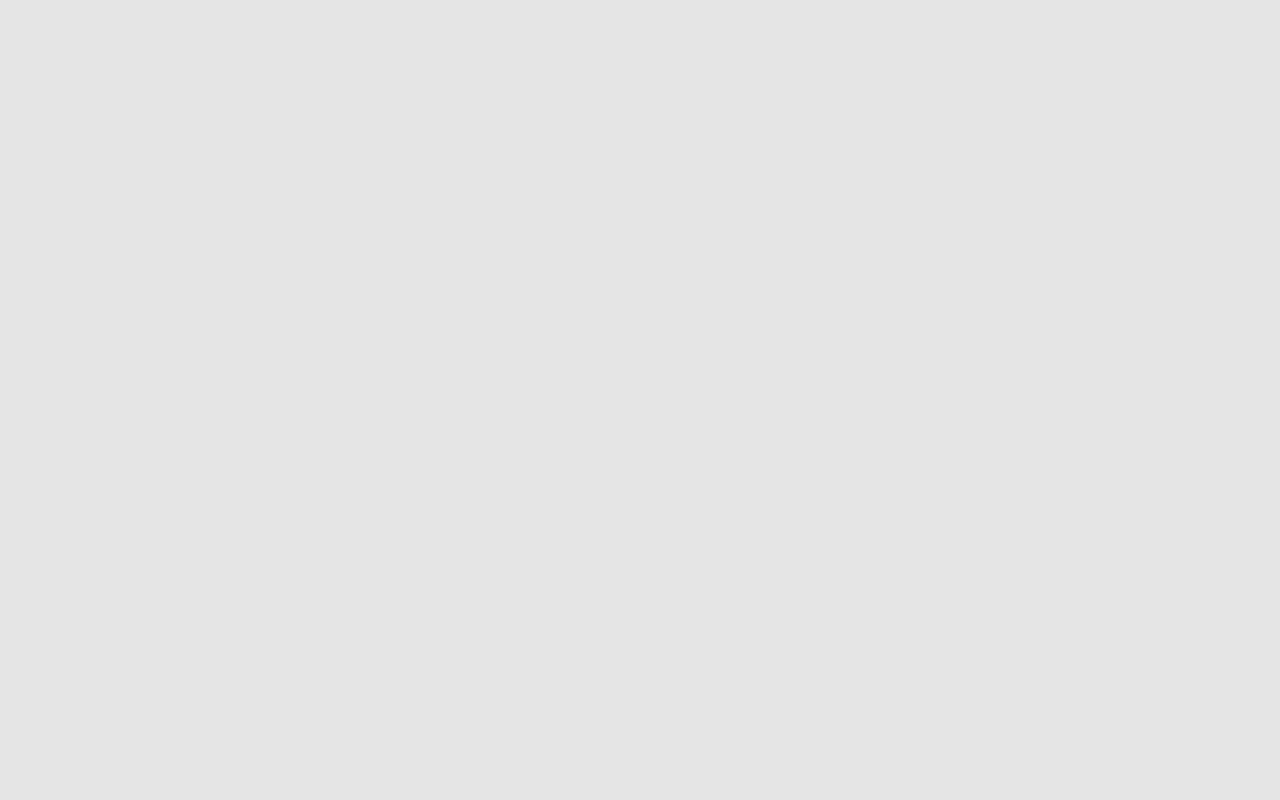
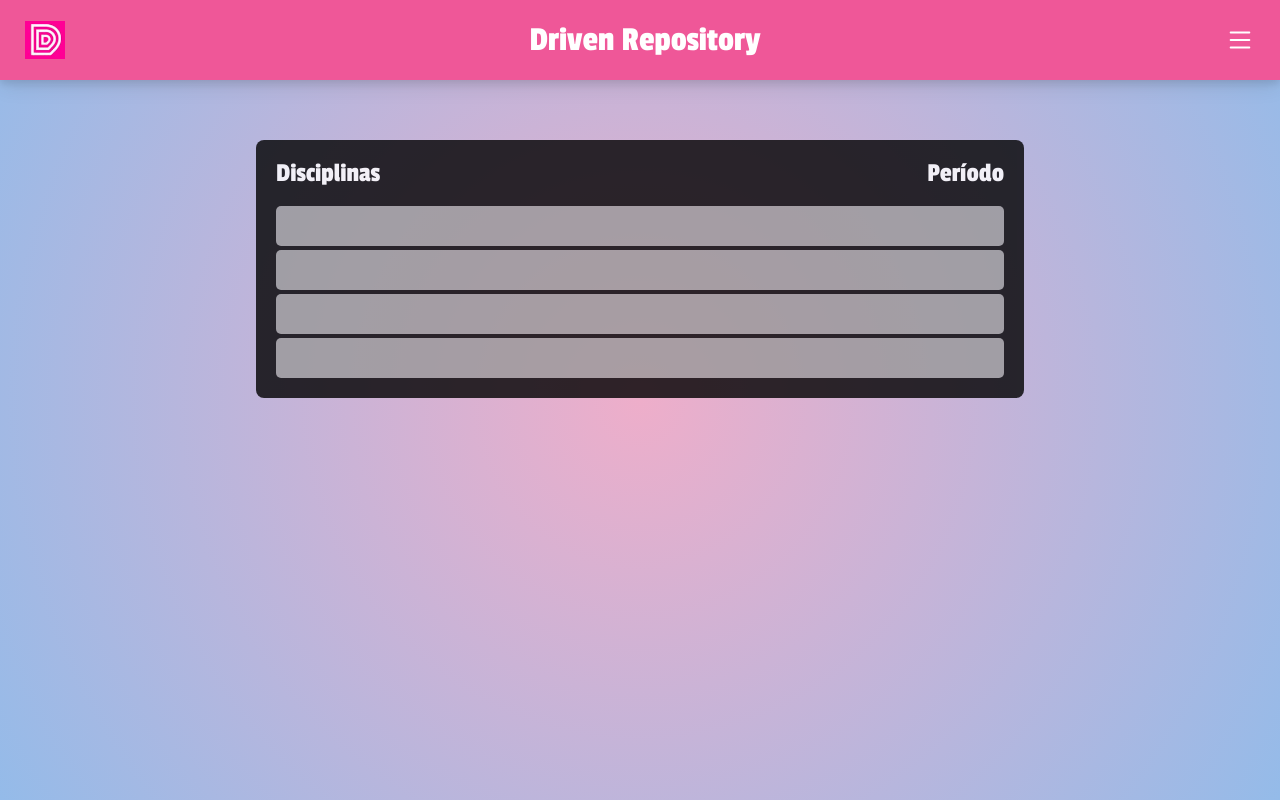
Before and after one commit to jotabraga/examdrive-frontend, a React (Create React App) app: page /subjects in a window 1280 px wide. Built offline with nearby package versions, Linux system fonts and the light colour scheme.

Commit message:
Subjects page done

```diff
--- a/public/index.html
+++ b/public/index.html
@@ -4,7 +4,7 @@
     <meta charset="utf-8" />
     <meta name="viewport" content="width=device-width, initial-scale=1" />
     <link rel="preconnect" href="https://fonts.gstatic.com">
-    <link href="https://fonts.googleapis.com/css2?family=Lato:wght@300;400;700&family=Oswald:wght@700&family=Passion+One:wght@700&display=swap" rel="stylesheet">
+    <link href="https://fonts.googleapis.com/css2?family=Lato:wght@300;400;700&family=Oswald:wght@700&family=Passion+One:wght@400;700&display=swap" rel="stylesheet">
     <title>React App</title>
   </head>
   <body>
--- a/src/App.js
+++ b/src/App.js
@@ -1,6 +1,7 @@
 import { BrowserRouter, Route, Switch } from "react-router-dom";
 import MainPage from "./components/main-page/MainPage";
 import GlobalStyles from "./styles/GlobalStyles";
+import SubjectsPage from "./components/subjects-page/SubjectsPage";
 
 export default function App() {
 
@@ -13,6 +14,8 @@ export default function App() {
 
           <Route path="/" exact component={MainPage}></Route>
 
+          <Route path="/subjects" exact component={SubjectsPage}></Route>
+
       </Switch>
 
     </BrowserRouter>
--- /dev/null
+++ b/src/components/DataInfo/DataInfo.js
@@ -0,0 +1,48 @@
+import { Link } from "react-router-dom";
+import styled from "styled-components";
+
+export default function DataInfo(props){
+
+    const {id, name, period} = props;
+
+    return(
+
+        <Link to={`/subject-tests/${id}`}>
+            <InfoBox>
+                <TestRow>
+                    <div>
+                        <h1>{name}</h1>
+                    </div>
+                    <div>
+                        <h1>{period}</h1>
+                    </div>
+                </TestRow>
+            </InfoBox>
+        </Link>
+    );
+}
+
+const InfoBox = styled.div`
+    width: 100%;
+    display: flex;
+    justify-content: space-between;
+`;
+
+const TestRow = styled.div`
+    width: 100%;
+    background: #fff;
+    opacity: 0.6;
+    margin-top: 4px;
+    border-radius: 5px;
+    h1{
+        color: #000;
+    }
+    div{
+        width:auto;
+        line-height: 40px;
+        height: 40px;
+        margin-left: 10px;
+        margin-right: 10px;
+        min-width: 35px;
+    }
+`;
--- /dev/null
+++ b/src/components/PageContainer/PageContainer.js
@@ -0,0 +1,33 @@
+import styled from "styled-components";
+
+
+export default function PageContainer({ children }){
+    return(
+        <MainContainer>
+            <Content>{children}</Content>
+        </MainContainer>
+    );
+}
+
+const MainContainer = styled.div`
+    width: 100vw;
+    height: 100vh;
+    padding-top: 80px;
+    background: rgb(238,174,202);
+    background: radial-gradient(circle, rgba(238,174,202,1) 0%, rgba(148,187,233,1) 100%);
+`;
+
+const Content = styled.div`
+    position: relative;
+    width: 100%;
+    display: flex;
+    justify-content: center;
+    margin-top: 60px;
+
+    @media (max-width: 938px) {
+        width: 611px;
+    }
+    @media (max-width: 611px) {
+        width: 100vw;
+    }
+`;
--- a/src/components/header/DropdownMenu.js
+++ b/src/components/header/DropdownMenu.js
@@ -7,30 +7,29 @@ export default function DropdownMenu({isDropped, showDropdown}){
 
         <MenuContainer isEnabled={isDropped} onClick={showDropdown}>
             <StyledMenu >
-            <Link to="/disciplinas"><h2>Disciplinas</h2></Link>
-            <Link to="/professores"><h2>Professores</h2></Link>
-            <Link to="/periodos"><h2>Periodos</h2></Link>
+                <Link to="/subjects"><h2>Disciplinas</h2></Link>
+                <Link to="/professors"><h2>Professores</h2></Link>
+                <Link to="/periods"><h2>Períodos</h2></Link>
             </StyledMenu>
         </MenuContainer>
 
     );
 }
-
 const MenuContainer = styled.div`
     display: ${props => props.isEnabled ? "block" : "none"};
     position: fixed;
-    top: 72px;
+    top: 65px;
     left: 0;
     background: transparent;
     width: 100vw;
     height: auto;
+    z-index: 10;
 `
-
 const StyledMenu = styled.div`
     position: absolute;
     right: 0;
     width: 100vw;
-    height: 110px;
+    height: 120px;
     border-radius: 0 0 8px 8px;
     display: flex;
     align-items: center;
@@ -41,4 +40,7 @@ const StyledMenu = styled.div`
     font-family: "Lato";
     font-size: 20px;
     font-weight: bold;
+    h2: hover{
+        color: #000;
+    }
 `
--- a/src/components/header/Header.js
+++ b/src/components/header/Header.js
@@ -3,7 +3,6 @@ import Logotype from "../../assets/Logotype.png";
 import DropdownMenu from "./DropdownMenu";
 import { useState } from "react";
 import {BsList} from "react-icons/bs";
-
 
 export default function Header(){
 
@@ -20,19 +19,7 @@ export default function Header(){
                 <Title>Driven Repository</Title>
                 <BsList fontSize="30px"  onClick={showDropdown} />
             </StyledHeader>
-
             <DropdownMenu isDropped={isDropped} showDropdown={showDropdown} />
-
-            <MainContainer>
-
-                <TestsOptions>
-
-
-                </TestsOptions>
-
-
-            </MainContainer>
-
         </>
     );
 }
@@ -61,38 +48,3 @@ const StyledHeader = styled.div`
     color: #fff;
     box-shadow: 0 4px 8px 0 rgba(0, 0, 0, 0.10), 0 6px 20px 0 rgba(0, 0, 0, 0.09);
 `
-
-const TestsOptions = styled.div`
-    display: flex;
-    flex-wrap: wrap;
-`;
-
-const MainContainer = styled.div`
-    background-image: url(https://dev.bravvo.me/brbauen/driven/wp-content/uploads/2021/07/image-75.jpg);
-    width: 100vw;
-    height: 100vh;
-    background-size: cover;
-    background-attachment: fixed;
-`
-
-// .btn {
-//     font-weight: 700;
-//     font-size: 18px;
-//     line-height: 120%;
-//     text-align: center;
-//     color: #FFF;
-//     background: #0F0F14;
-//     border-radius: 8px;
-//     border: 0;
-//     box-sizing: border-box;
-//     padding: 18px 60px;
-//     -webkit-transition: all 0.5s;
-//     -moz-transition: all 0.5s;
-//     transition: all 0.5s;
-// }
-
-// .btn:hover, .btn:focus {
-//     color: #FFF;
-//     background-color: #FA4098;
-//     border: 0;
-// }
--- a/src/components/main-page/MainPage.js
+++ b/src/components/main-page/MainPage.js
@@ -1,16 +1,104 @@
 import Header from "../header/Header";
-
+import styled from "styled-components";
+import { useHistory } from "react-router";
 
 export default function MainPage(){
 
+    const history = useHistory();
+
+    function listSubjects(){
+        history.push("/subjects");
+    }
+
+    function listProfessors(){
+        history.push("/professors");
+    }
+
+    function goToTestRegisterPage(){
+        history.push("/test-register");
+    }
+
     return(
+        <div>
 
-        <Header>
+            <Header />
 
-        </Header>
+            <MainContainer>
 
+                <TestsOptions>
 
+                    <PageServices>
+                        <h1>Consultar uma prova</h1>
+                        <ViewTest onClick={listSubjects}>Por disciplina</ViewTest>
+                        <ViewTest onClick={listProfessors}>Por professor</ViewTest>
+                    </PageServices>
 
+                    <PageServices>
+                        <h1>Ajude o acervo!</h1>
+                        <ViewTest onClick={goToTestRegisterPage}>Enviar prova</ViewTest>
+                    </PageServices>
+
+                </TestsOptions>
+
+            </MainContainer>
+
+        </div>
     );
+}
 
-}
+const TestsOptions = styled.div`
+    display: flex;
+    flex-wrap: wrap;
+    width: 100vw;
+    height: 100vh;
+    margin-top: 30px;
+    justify-content: space-evenly;
+    align-items: center;
+`;
+
+const MainContainer = styled.div`
+    background-image: url(https://dev.bravvo.me/brbauen/driven/wp-content/uploads/2021/07/image-75.jpg);
+    width: 100vw;
+    height: 100vh;
+    background-size: cover;
+    background-attachment: fixed;
+`;
+
+const PageServices = styled.div`
+    width: 300px;
+    height: 300px;
+    background: #000;
+    display: flex;
+    flex-direction: column;
+    justify-content: center;
+    align-items: center;
+    opacity: 0.92;
+    border-radius: 8px;
+    h1{
+        color: #fff;
+        font-size: 27px;
+        margin-bottom: 15px;
+        font-family: "Passion One";
+    }
+`;
+
+const ViewTest = styled.button`
+    font-weight: 700;
+    font-size: 18px;
+    margin-bottom: 10px;
+    width: 90%;
+    line-height: 100%;
+    text-align: center;
+    color: #FFF;
+    background: #0F0F14;
+    border-radius: 8px;
+    border: 0;
+    box-sizing: border-box;
+    padding: 18px 60px;
+    -webkit-transition: all 0.5s;
+    -moz-transition: all 0.5s;
+    transition: all 0.5s;
+    :hover{
+        background: #FA4098;
+    }
+`;
--- /dev/null
+++ b/src/components/subjects-page/SubjectsPage.js
@@ -0,0 +1,80 @@
+import Header from "../header/Header";
+import styled from "styled-components";
+import PageContainer from "../PageContainer/PageContainer";
+import DataInfo from "../DataInfo/DataInfo";
+
+export default function SubjectsPage(){
+
+    const subjects = [
+        {"id":1, "name":"Calculo","period":1},
+        {"id":2, "name":"Fisica","period":2},
+        {"id":3, "name":"Dinamica","period":1},
+        {"id":4, "name":"Magnetismo","period":4}
+    ]
+
+    return(
+        <div>
+            <Header />
+
+            <PageContainer>
+
+                {subjects.length === 0 ? (
+                    <NoSubjects>Erro ao carregar as provas, tente novamente!</NoSubjects>
+                ) : (
+
+                    <ContentBox>
+                        <div>
+                            <h1>Disciplinas</h1>
+                            <h1>Período</h1>
+                        </div>
+
+
+
+                        {subjects.map((subject) => (
+                            <DataInfo
+                                key={subject.id}
+                                name={subject.name}
+                                period={subject.period}
+                            />
+                        ))}
+                    </ContentBox>
+
+                )}
+
+            </PageContainer>
+
+        </div>
+
+    );
+}
+
+const NoSubjects = styled.h1`
+    font-family: "Lato";
+    font-size: 30px;
+    color: #fff;
+`
+
+const ContentBox = styled.div`
+    width: 60%;
+    padding:20px;
+    height: auto;
+    background: #000;
+    display: flex;
+    flex-direction: column;
+    justify-content: center;
+    align-items: space-between;
+    opacity: 0.8;
+    border-radius: 8px;
+    div{
+        width: 100%;
+        display: flex;
+        justify-content: space-between;
+    }
+    h1{
+        color: #fff;
+        font-size: 27px;
+        margin-bottom: 15px;
+        font-family: "Passion One";
+        font-weight: 400;
+    }
+`
```
